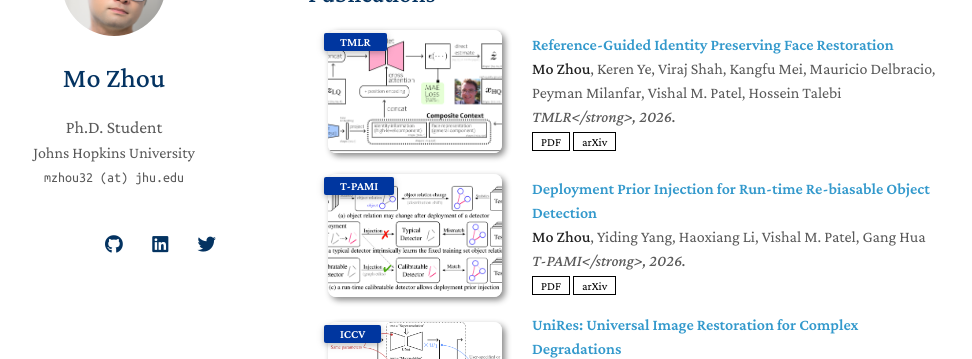
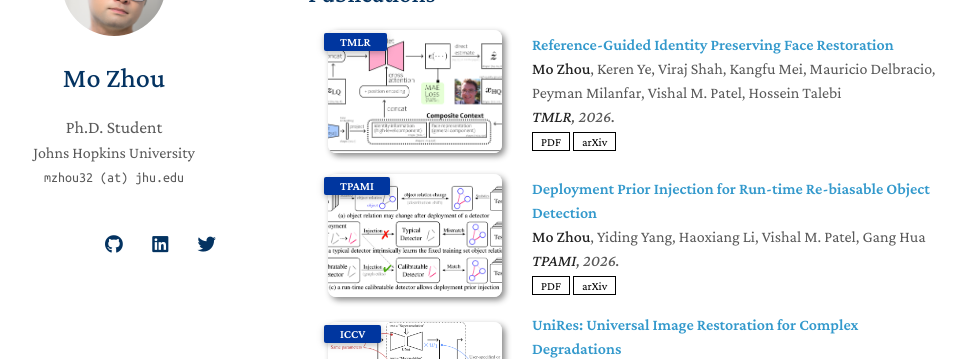
Before and after one commit to cdluminate/cdluminate.github.io, a Jekyll site: the page built from index.md, in a window 1280 px wide and 900 px high, scrolled down 662 px. Shown: the part 152-511 px from the top of the window, without its empty margins (162-1134 px from the left). Built offline with Jekyll 4.4.1, drawn with Linux system fonts in a browser that asks for light colours; nearby versions of some CDN libraries; a style sheet for code colours, icons or effects is not loaded; our own code applies the rules of GitHub Pages for plain Markdown files.

Commit message:
minor fix

```diff
--- a/_includes/publications.md
+++ b/_includes/publications.md
@@ -13,7 +13,7 @@
   <div class="col-sm-9" style="position: relative;width: 100%;padding-right: 15px;padding-left: 20px;">
     <div class="title"><a href="https://arxiv.org/abs/2505.21905">Reference-Guided Identity Preserving Face Restoration</a></div>
     <div class="author"><strong>Mo Zhou</strong>, Keren Ye, Viraj Shah, Kangfu Mei, Mauricio Delbracio, Peyman Milanfar, Vishal M. Patel, Hossein Talebi</div>
-    <div class="periodical"><em>TMLR</strong>, 2026.</em></div>
+    <div class="periodical"><em><strong>TMLR</strong>, 2026.</em></div>
     <div class="links">
       <a href="https://openreview.net/forum?id=g9YzUDnUUS" class="btn btn-sm z-depth-0" role="button" target="_blank" style="font-size:12px;">PDF</a>
       <a href="https://arxiv.org/abs/2505.21905" class="btn btn-sm z-depth-0" role="button" target="_blank" style="font-size:12px;">arXiv</a>
@@ -28,12 +28,12 @@
 <div class="pub-row">
   <div class="col-sm-3 abbr" style="position: relative;padding-right: 15px;padding-left: 15px;">
     <img src="assets/img/calidet.png" class="teaser img-fluid z-depth-1">
-    <abbr class="badge">T-PAMI</abbr>
+    <abbr class="badge">TPAMI</abbr>
   </div>
   <div class="col-sm-9" style="position: relative;width: 100%;padding-right: 15px;padding-left: 20px;">
     <div class="title"><a href="https://arxiv.org/abs/2402.17207">Deployment Prior Injection for Run-time Re-biasable Object Detection</a></div>
     <div class="author"><strong>Mo Zhou</strong>, Yiding Yang, Haoxiang Li, Vishal M. Patel, Gang Hua</div>
-    <div class="periodical"><em>T-PAMI</strong>, 2026.</em></div>
+    <div class="periodical"><em><strong>TPAMI</strong>, 2026.</em></div>
     <div class="links">
       <a href="https://ieeexplore.ieee.org/document/11410103" class="btn btn-sm z-depth-0" role="button" target="_blank" style="font-size:12px;">PDF</a>
       <a href="https://arxiv.org/abs/2402.17207" class="btn btn-sm z-depth-0" role="button" target="_blank" style="font-size:12px;">arXiv</a>
```
